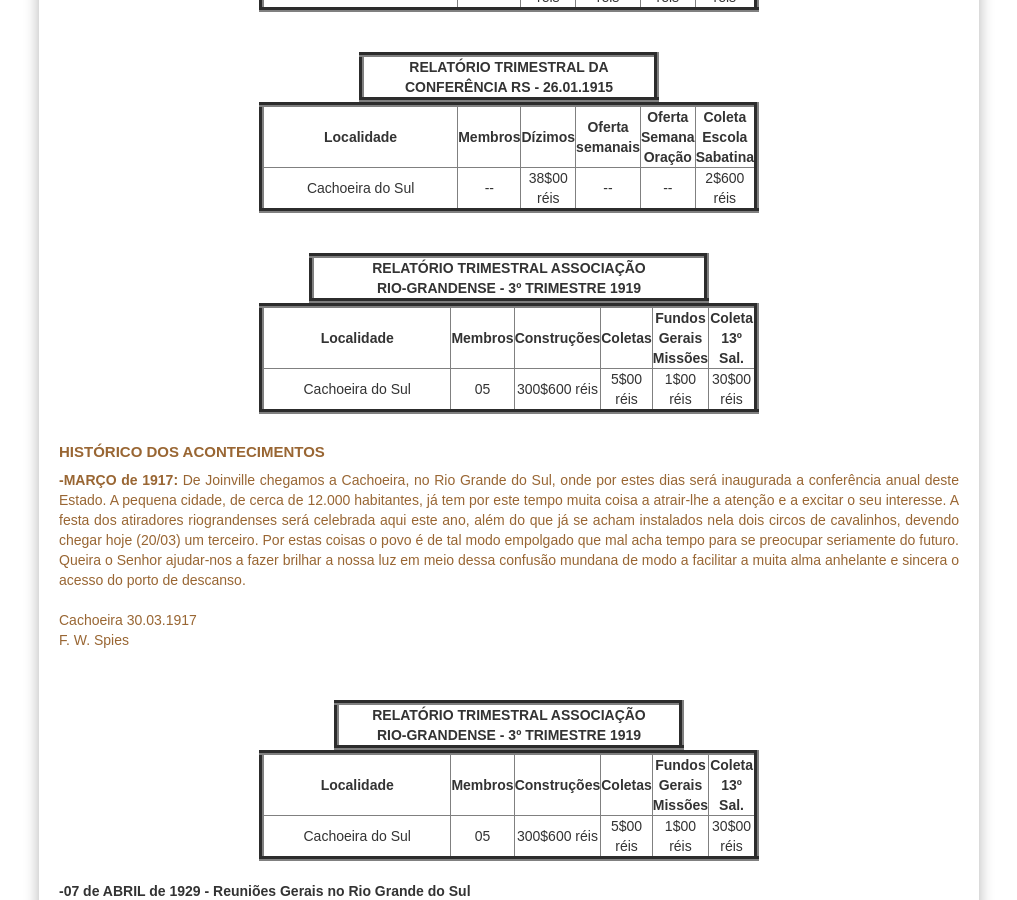
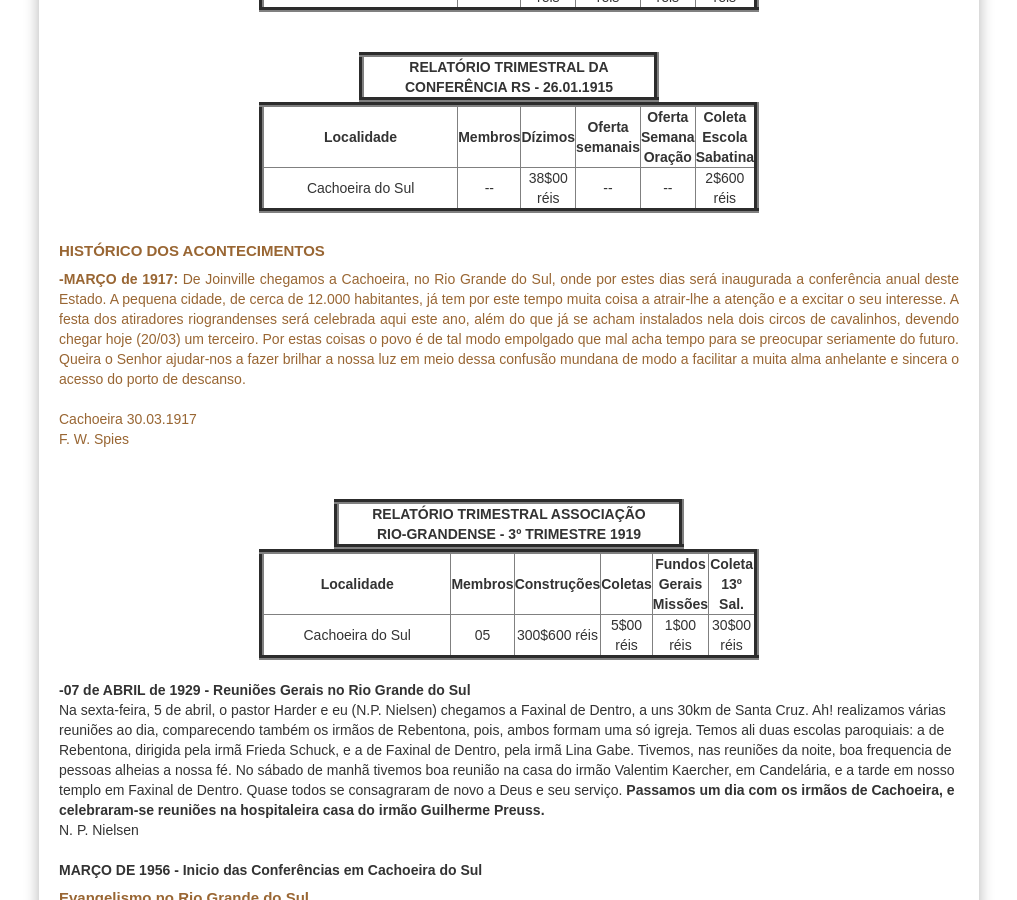
Before and after one commit to claudiovargas1955/claudiovargas1955.github.io, a Jekyll site: the page built from _pages/história-da-iasd-cachoeira.html, in a window 1280 px wide and 900 px high, scrolled down 1133 px. Shown: the whole window, without its empty margins (131-1148 px from the left). Built offline with Jekyll 4.4.1, drawn with Linux system fonts in a browser that asks for light colours; some web fonts are replaced.

Commit message:
Update história-da-iasd-cachoeira.html

```diff
--- a/_pages/história-da-iasd-cachoeira.html
+++ b/_pages/história-da-iasd-cachoeira.html
@@ -168,34 +168,7 @@ tr:hover{
            <td align="center"> 2$600 <br>réis</td>
         </tr>
 
-
-    </table><br>
-
-   <table border="5px" color="#ffffff" width="400px" cellspacing="10px" cellpadding="10px" height="40px">
-           <tr><br>
-            <td align="center"><b>RELATÓRIO TRIMESTRAL ASSOCIAÇÃO <br>RIO-GRANDENSE - 3º TRIMESTRE 1919</b></td>
-         </tr>
-
-   <table border="5px" color="#ffffff" width="500px"  cellspacing="10px" cellpadding="10px">
-         <tr>
-           <td align="center" width="300px"><b>Localidade</b></td>
-           <td align="center" width="30px"><b>Membros</b></td>
-           <td align="center" width="50px"><b>Construções</b></td>
-           <td align="center" width="50px"><b>Coletas</b></td>
-           <td align="center" width="50px"><b>Fundos Gerais <br>Missões </b</td>
-           <td align="center" width="50px"><b>Coleta 13º Sal.</b</td>
-        </tr>
-        <tr>
-           <td align="center" width="300px">Cachoeira do Sul</td>
-           <td align="center" width="50px">05</td>
-           <td align="center"> 300$600 réis</td>
-           <td align="center">5$00 réis</td>
-           <td align="center">1$00 réis</td>
-           <td align="center">30$00 <br>réis</td>
-        </tr>
-
-
-    </table><br>
+       </table><br>
 
 </div>
 <h5>HISTÓRICO DOS ACONTECIMENTOS</h5>
```
